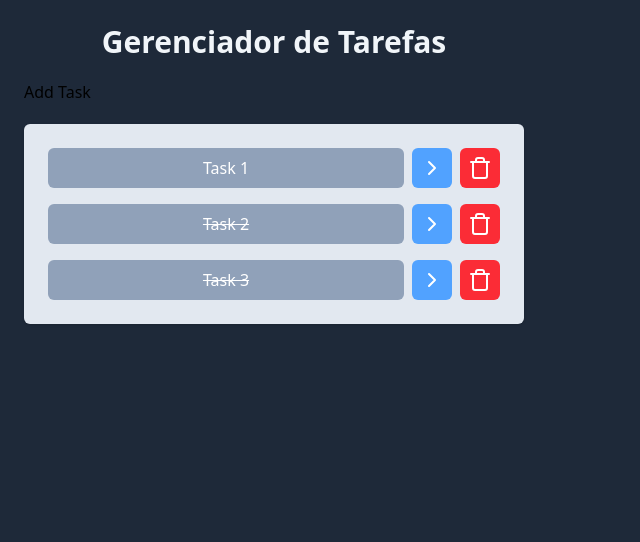
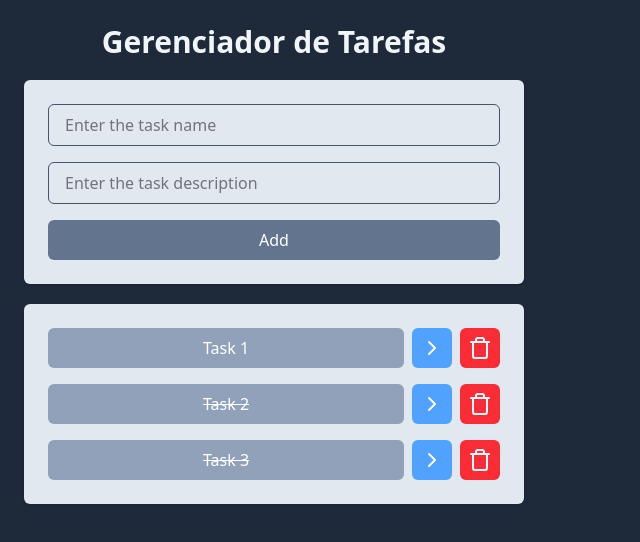
Before and after one commit to gfnasc/task-manager, a React (Vite) app: page / in a window 1280 px wide. Shown: the top 542 px of the page, without its empty margins (0-640 px from the left). Built offline with nearby package versions, Linux system fonts and the light colour scheme.

Commit message:
feat: add task section

```diff
--- a/src/App.jsx
+++ b/src/App.jsx
@@ -41,11 +41,21 @@ function App() {
     setTasks(newtasks)
   }
 
+  function addtask(title, description) {
+    const newTask = {
+      name: title,
+      description: description,
+      completed: false,
+      id: tasks.length + 1
+    }
+    setTasks([...tasks, newTask])
+  }
+
   return (
     <div className="w-screen h-screen bg-gray-800 p-6 flex">
       <div className="flex flex-col gap-5 w-[500px]">
         <h1 className="text-3xl text-center text-slate-100 font-bold text-centetr">Gerenciador de Tarefas</h1>
-        <AddTask />
+        <AddTask addTask={addtask} />
         <TasksList tasks={tasks} toggleTask={toggleTask} deleteTask={deleteTask} />
       </div>
     </div>
--- a/src/components/AddTask.jsx
+++ b/src/components/AddTask.jsx
@@ -1,7 +1,18 @@
-function AddTask() {
+import {useState} from "react";
+
+function AddTask({ addTask }) {
+  const [title, setTitle] = useState("")
+  const [description, setDescription] = useState("")
+
+  function clearForm() {
+    setTitle("")
+    setDescription("")
+  }
   return (
-    <div>
-      <h1>Add Task</h1>
+    <div className="space-y-4 p-6 bg-slate-200 rounded-md shadow flex flex-col">
+      <input type="text" value={title} onChange={(event) => setTitle(event.target.value)} className="border rounded-md border-slate-600 outline-slate-400 px-4 py-2" placeholder="Enter the task name" />
+      <input type="text" value={description} onChange={(event) => setDescription(event.target.value)} className="border rounded-md border-slate-600 outline-slate-400 px-4 py-2" placeholder="Enter the task description"/>
+      <button onClick={() => { addTask(title, description); clearForm() }} className="bg-slate-500 text-white px-4 py-2 rounded-md font-medium">Add</button>
     </div>
   )
 }
```
